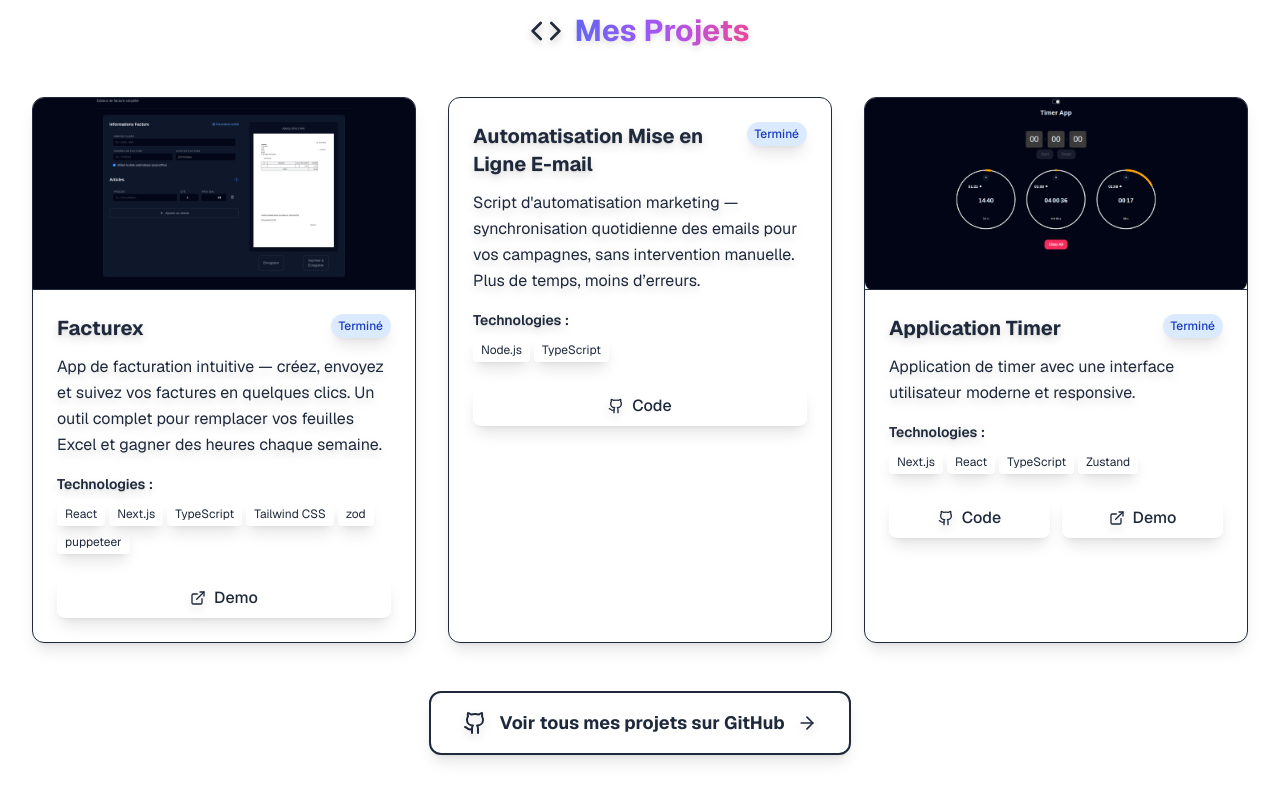
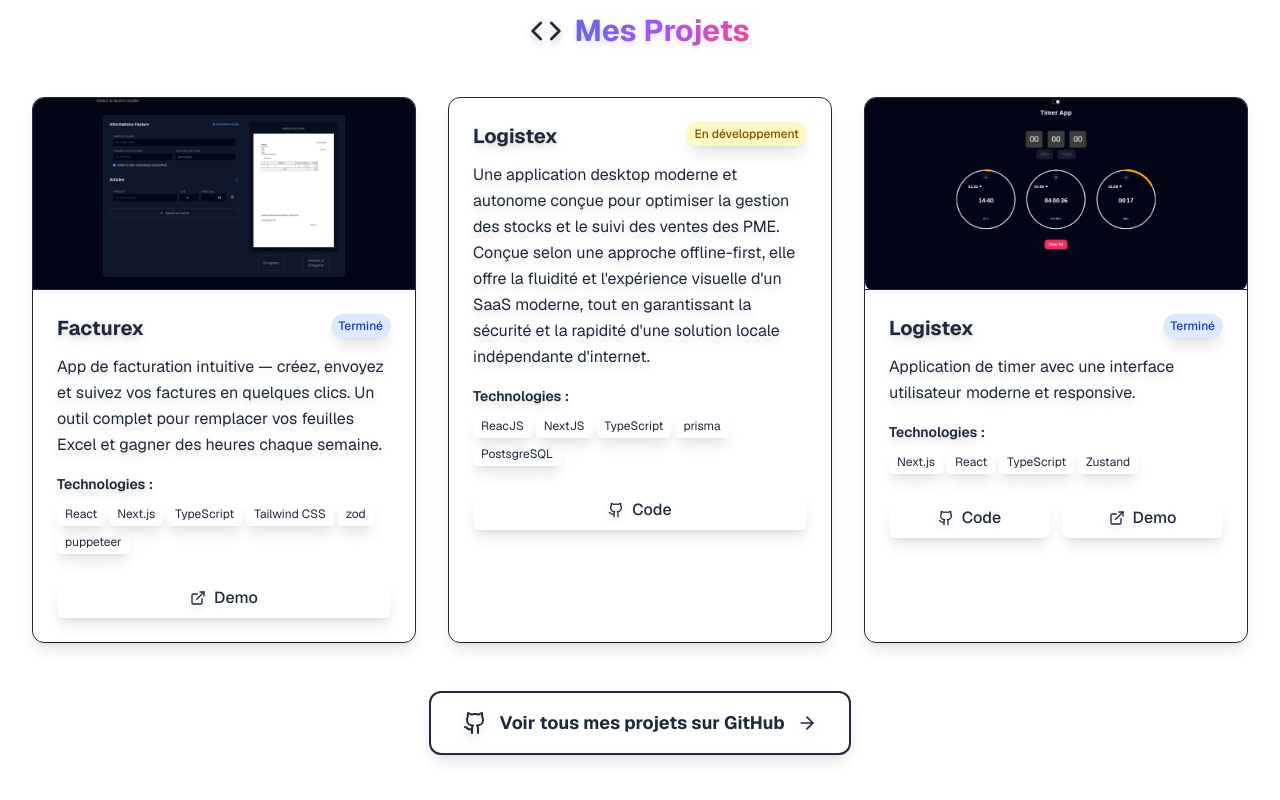
Before and after one commit to LnZ-11/New-Portfolio, a Next.js app: page / in a window 1280 px wide. Shown: the part 3379-4179 px from the top of the page. Built offline with nearby package versions, Linux system fonts and the light colour scheme.

Commit message:
Adding logistex to my projects

```diff
--- a/app/components/Projects.tsx
+++ b/app/components/Projects.tsx
@@ -91,17 +91,17 @@ export default function Projects() {
     },
     {
       id: 2,
-      title: "Automatisation Mise en Ligne E-mail",
+      title: "Logistex",
       description: t.projects.project2.description,
-      stack: ["Node.js", "TypeScript"],
+      stack: ["ReacJS", "NextJS", "TypeScript", "prisma", "PostsgreSQL"],
       image: null,
-      githubUrl: "https://github.com/LnZ-11/automatisation-email-l-addition",
+      githubUrl: "https://github.com/LnZ-11/Logistex",
       liveUrl: null,
-      status: t.projects.status.completed,
+      status: t.projects.status.inProgress,
     },
     {
       id: 3,
-      title: "Application Timer",
+      title: "Logistex",
       description: t.projects.project3.description,
       stack: ["Next.js", "React", "TypeScript", "Zustand"],
       image: "/images/Timer_screenshot.png",
@@ -183,13 +183,12 @@ export default function Projects() {
                       {project.title}
                     </h4>
                     <span
-                      className={`px-2 py-1 rounded-full text-xs font-medium shadow-lg ${
-                        project.status === t.projects.status.production
-                          ? "bg-green-100 text-green-800 dark:bg-green-900/20 dark:text-green-400"
-                          : project.status === t.projects.status.inProgress
+                      className={`px-2 py-1 rounded-full text-xs font-medium shadow-lg ${project.status === t.projects.status.production
+                        ? "bg-green-100 text-green-800 dark:bg-green-900/20 dark:text-green-400"
+                        : project.status === t.projects.status.inProgress
                           ? "bg-yellow-100 text-yellow-800 dark:bg-yellow-900/20 dark:text-yellow-400"
                           : "bg-blue-100 text-blue-800 dark:bg-blue-900/20 dark:text-blue-400"
-                      }`}
+                        }`}
                     >
                       {project.status}
                     </span>
@@ -241,6 +240,7 @@ export default function Projects() {
               </div>
             ))}
           </div>
+
           <div className="text-center">
             <a
               href="https://github.com/LnZ-11"
--- a/app/i18n/translations.ts
+++ b/app/i18n/translations.ts
@@ -86,7 +86,7 @@ export const translations = {
                 description: "App de facturation intuitive — créez, envoyez et suivez vos factures en quelques clics. Un outil complet pour remplacer vos feuilles Excel et gagner des heures chaque semaine.",
             },
             project2: {
-                description: "Script d'automatisation marketing — synchronisation quotidienne des emails pour vos campagnes, sans intervention manuelle. Plus de temps, moins d’erreurs.",
+                description: "Une application desktop moderne et autonome conçue pour optimiser la gestion des stocks et le suivi des ventes des PME. Conçue selon une approche offline-first, elle offre la fluidité et l'expérience visuelle d'un SaaS moderne, tout en garantissant la sécurité et la rapidité d'une solution locale indépendante d'internet.",
             },
             project3: {
                 description: "Application de timer avec une interface utilisateur moderne et responsive.",
@@ -208,7 +208,7 @@ export const translations = {
                 description: "Intuitive invoicing app — create, send, and track your invoices in a few clicks. A complete tool to replace your Excel sheets and save hours every week.",
             },
             project2: {
-                description: "Marketing automation script — daily email synchronization for your campaigns, without manual intervention. More time, fewer errors.",
+                description: "A modern, standalone desktop application built to streamline inventory tracking and sales workflows for SMEs. Designed with an offline-first architecture, it delivers the seamless user experience of a modern SaaS while ensuring maximum speed, data security, and full autonomy from internet connectivity.",
             },
             project3: {
                 description: "Timer application with a modern and responsive user interface.",
```
